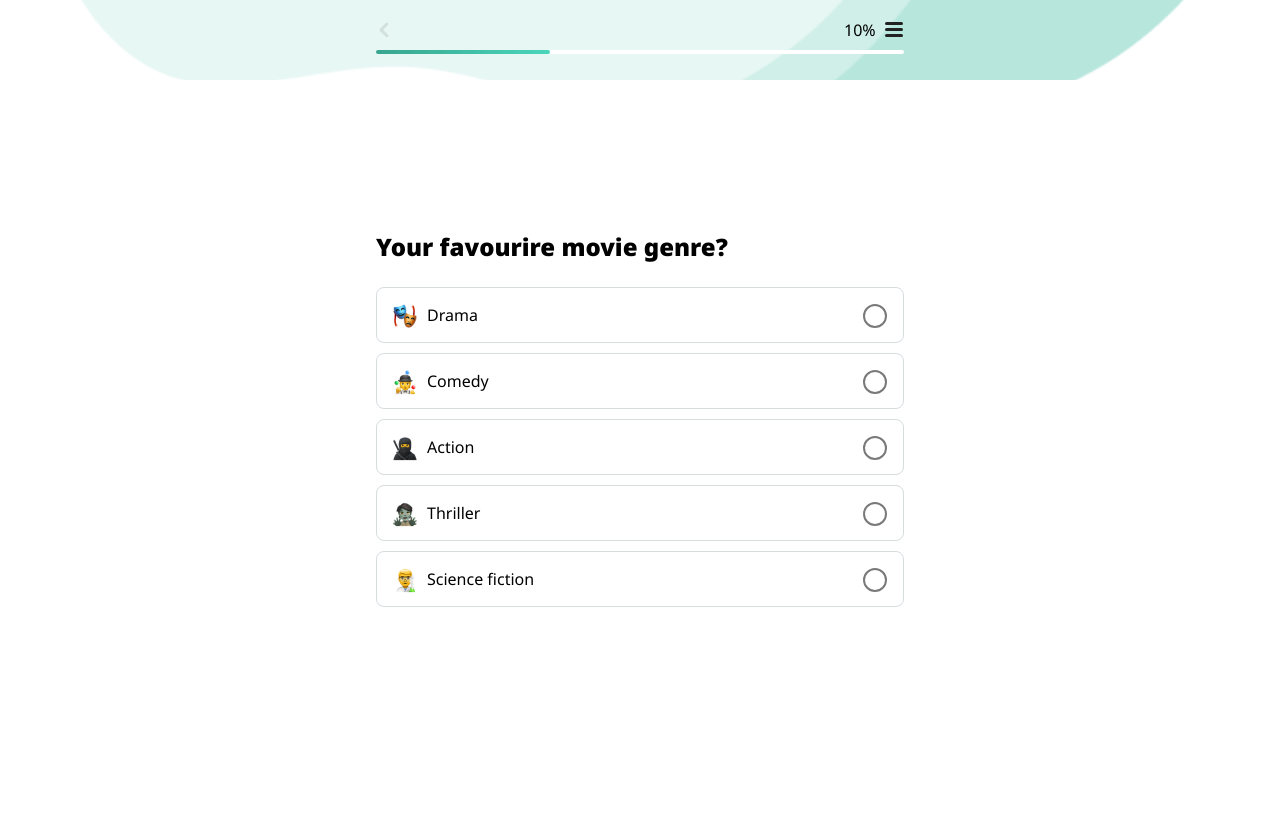
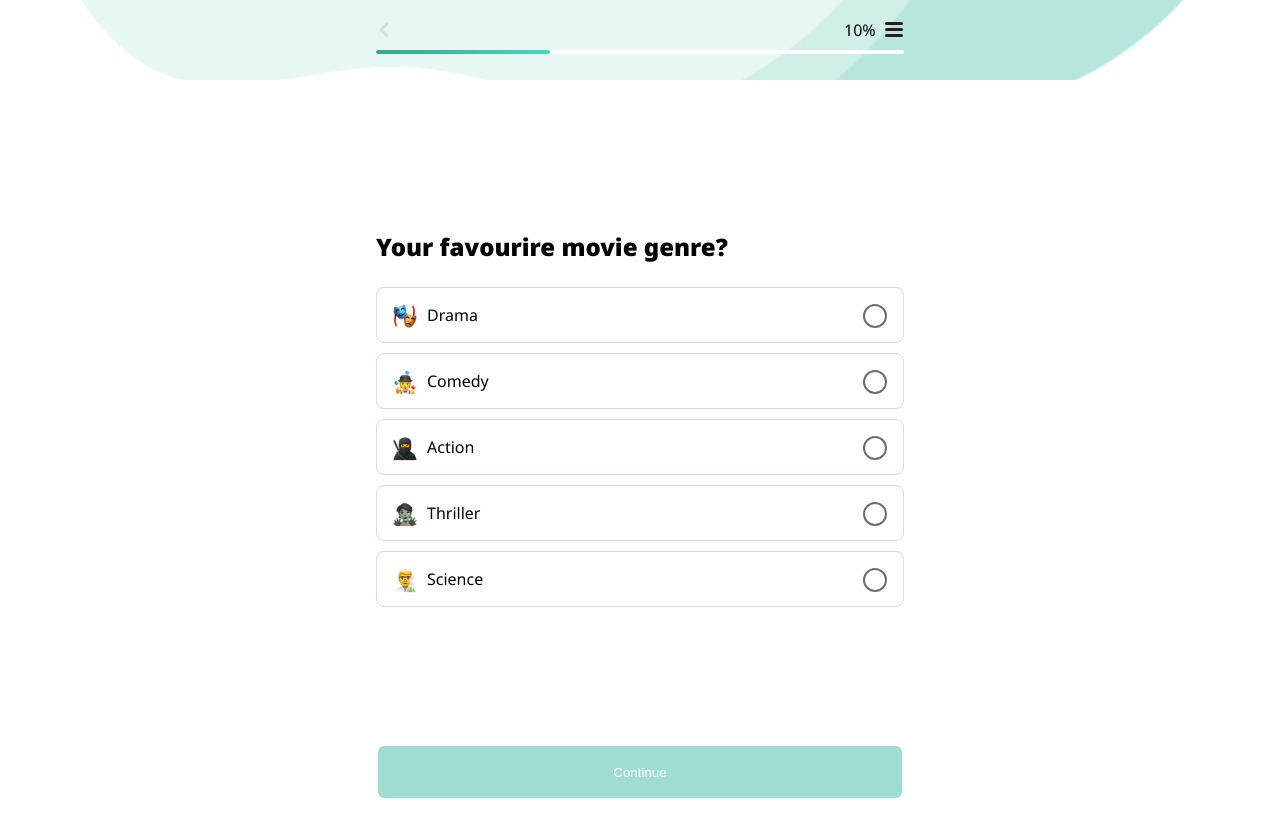
Before and after one commit to FlameInBrains/Movie_Questionary, a React (Create React App) app: page / in a window 1280 px wide. Shown: the top 836 px of the page. Before the commit the page ends 800 px from the top, so only its background shows below. Built offline with nearby package versions, Linux system fonts and the light colour scheme.

Commit message:
feature/local-storage

```diff
--- a/src/Root.tsx
+++ b/src/Root.tsx
@@ -11,8 +11,8 @@ export const Root: React.FC = () => (
     <Routes>
       <Route path="/" element={<App />}>
         <Route index element={<FirstPage />} />
-        <Route index element={<SecondPage />} />
-        <Route index element={<ThirdPage />} />
+        <Route path="second_page" element={<SecondPage />} />
+        <Route path="third_page" element={<ThirdPage />} />
       </Route>
 
       <Route path="*" element={<NotFoundPage />} />
--- a/src/components/ChoiseBoxes/ChoiseBox.scss
+++ b/src/components/ChoiseBoxes/ChoiseBox.scss
@@ -17,12 +17,12 @@
     gap: 10px;
   }
 
-  &__isActive {
+  &--active {
     border: 2px solid #40BCA3;
   }
 }
 
-.realCheckbox {
+.realRadio {
   width: 20px;
   height: 20px;
   opacity: 1;
@@ -31,15 +31,14 @@
   opacity: 0;
 }
 
-.checkbox-custom {
+.radio-custom {
   position: relative;
   display: inline-block;
   width: 20px;
   height: 20px;
   background-color: #fff;
-  border: 2px solid #212121;
+  border: 2px solid #6e6e6e;
   border-radius: 50%;
-  opacity: 60%;
 
   &::before {
     content: '';
@@ -56,6 +55,6 @@
   }
 }
 
-.realCheckbox:checked + .checkbox-custom::before {
+.realRadio:checked + .radio-custom::before {
   transform: translate(-50%, -50%) scale(1);
 }
--- a/src/components/ChoiseBoxes/ChoiseBox.tsx
+++ b/src/components/ChoiseBoxes/ChoiseBox.tsx
@@ -1,21 +1,19 @@
-import React, { useState } from "react";
+import React from "react";
 import './ChoiseBox.scss';
 import classNames from "classnames";
 
 type Props = {
+  id: number,
   url: string,
-  text: string
+  text: string,
+  checkedId: number | null,
+  handleChecked: React.Dispatch<React.SetStateAction<number | null>>
 }
 
-export const ChoiseBox: React.FC<Props> = ({ url, text }) => {
-  const [isChecked, setChecked] = useState(false);
-
-  const handleChecked = () => {
-    setChecked(!isChecked);
-  };
+export const ChoiseBox: React.FC<Props> = ({ id, url, text, checkedId, handleChecked }) => {
 
   return (
-    <div className={classNames('choiseBox', {'ChoiseBox--isActive': isChecked})}>
+    <div className={classNames('choiseBox', { 'choiseBox--active': id === checkedId })}>
       <div className="choiseBox__content">
         <div className="choiseBox__icons">
           <div className="choiseBox__logo">
@@ -25,14 +23,18 @@ export const ChoiseBox: React.FC<Props> = ({ url, text }) => {
           <div className="choiseBox__text"> {text} </div>
         </div>
 
-        <div className="choiseBox__checkBox">
+        <div className="choiseBox__radio">
           <input
-            type="checkbox"
-            className="realCheckbox"
-            checked={isChecked}
-            onChange={handleChecked}
+            id={text}
+            type="radio"
+            name="choise"
+            className="realRadio"
+            checked={id === checkedId}
+            onChange={() => {
+              handleChecked(id);
+            }}
           />
-          <span className="checkbox-custom"></span>
+          <label htmlFor={text} className="radio-custom"></label>
         </div>
       </div>
     </div>
--- a/src/pages/FirstPage/FirstPage.scss
+++ b/src/pages/FirstPage/FirstPage.scss
@@ -22,3 +22,48 @@
   font-weight: 900;
   margin-bottom: 24px;
 }
+
+.button {
+  position: sticky;
+  bottom: 0;
+  display: flex;
+  justify-content: center;
+  align-items: center;
+  margin-top: 20px;
+
+  &__link {
+    text-decoration: none;
+    max-width: 528px;
+    width: 100%;
+    height: 56px;
+  }
+
+  &__text {
+    box-sizing: border-box;
+    display: flex;
+    justify-content: center;
+    align-items: center;
+    width: 100%;
+    height: 100%;
+    background-color: #40BCA3;
+    border: 2px solid #fff;
+    border-radius: 8px;
+    color: #fff;
+    opacity: 50%;
+
+    &--active {
+      opacity: 100%;
+      transition: all 0.5s;
+
+      &:hover {
+        color: #40BCA3;
+        background-color: #fff;
+        border: 2px solid #40BCA3;
+      }
+    }
+  }
+
+  @media (min-width: 768px) {
+    margin-top: 150px;
+  }
+}
--- a/src/pages/FirstPage/FirstPage.tsx
+++ b/src/pages/FirstPage/FirstPage.tsx
@@ -1,23 +1,81 @@
-import React from "react";
+import React, { useEffect, useState } from "react";
 import './FirstPage.scss';
 import { ChoiseBox } from "../../components/ChoiseBoxes/ChoiseBox.tsx";
 import dramaLogo from '../../images/drama.png';
 import comedyLogo from '../../images/comedy.png';
 import actionLogo from '../../images/action.png';
 import thrillerLogo from '../../images/thriller.png';
-import scienceLogo from '../../images/science.png'
+import scienceLogo from '../../images/science.png';
+import classNames from "classnames";
+import { NavLink } from "react-router-dom";
+
+const boxes = [
+  {
+    url: dramaLogo,
+    text: 'Drama',
+  },
+
+  {
+    url: comedyLogo,
+    text: 'Comedy',
+  },
+
+  {
+    url: actionLogo,
+    text: 'Action',
+  },
+
+  {
+    url: thrillerLogo,
+    text: 'Thriller',
+  },
+
+  {
+    url: scienceLogo,
+    text: 'Science',
+  }
+]
 
 export const FirstPage: React.FC = () => {
+  const [checkedId, setCheckedId] = useState<number | null>(null);
+  const isDisabled = checkedId === null ? true : false;
+
+  const isChosen = () => {
+    if (checkedId) {
+      return boxes.find((box, index) => index === checkedId)?.text
+    }
+  }
+
   return (
     <div className="firstPage">
       <div className="firstPage__content">
         <h1 className="title">Your favourire movie genre?</h1>
 
-        <ChoiseBox url={dramaLogo} text={'Drama'}/>
-        <ChoiseBox url={comedyLogo} text={'Comedy'}/>
-        <ChoiseBox url={actionLogo} text={'Action'}/>
-        <ChoiseBox url={thrillerLogo} text={'Thriller'}/>
-        <ChoiseBox url={scienceLogo} text={'Science fiction'}/>
+        {boxes.map((box, index) =>
+          <ChoiseBox
+            key={index}
+            id={index}
+            url={box.url}
+            text={box.text}
+            checkedId={checkedId}
+            handleChecked={setCheckedId}
+          />
+        )}
+      </div>
+
+      <div className="button">
+        <NavLink to="/second_page" className="button__link">
+          <button
+            type="button"
+            className={classNames("button__text", {'button__text--active': !isDisabled})}
+            disabled={isDisabled}
+            onClick={() => {
+              localStorage.setItem('selectedItem', JSON.stringify(isChosen()))
+            }}
+          >
+            Continue
+          </button>
+        </NavLink>
       </div>
     </div>
   );
```
